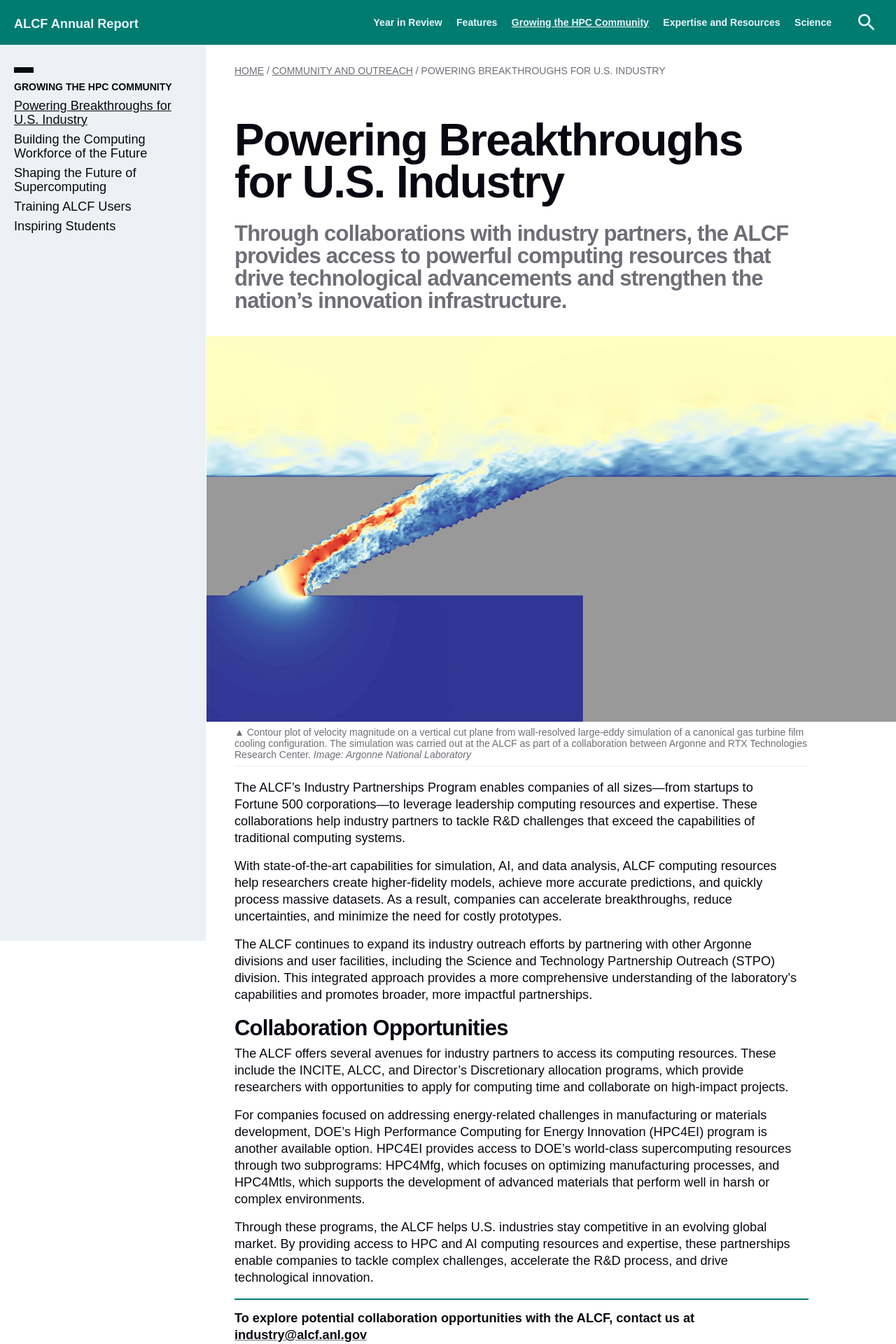
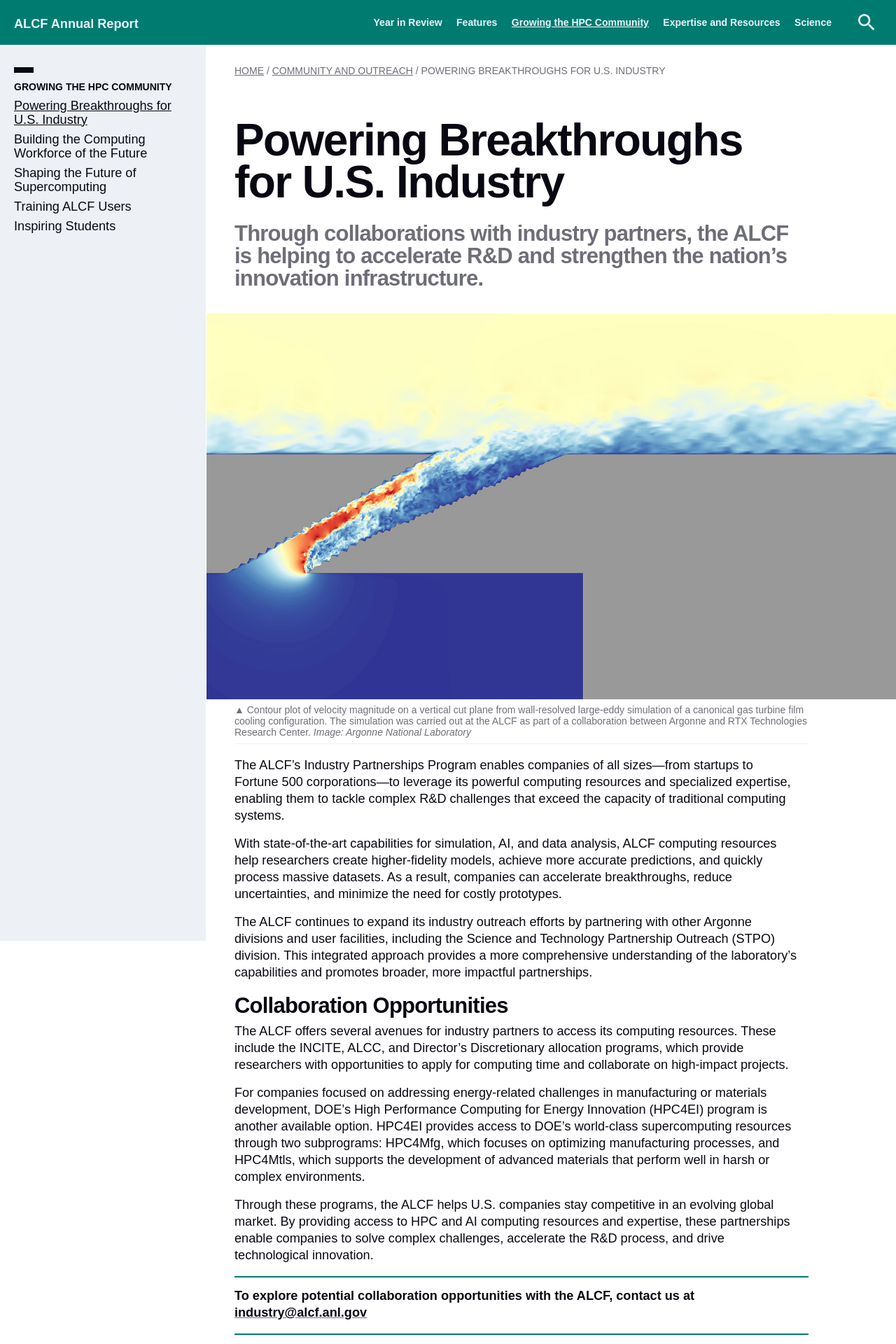
Before and after one commit to argonne-lcf/AR2024, a Jekyll site: the page built from 03_community/industry.md, in a window 1280 px wide. Shown: the top 1920 px of the page at 70% size. Built offline with Jekyll 4.4.1, drawn with Linux system fonts in a browser that asks for light colours; some web fonts are replaced.

Commit message:
Update industry-edits.md

```diff
--- a/03_community/industry.md
+++ b/03_community/industry.md
@@ -5,14 +5,14 @@ title: Powering Breakthroughs for U.S. Industry
 hero-img-source: ALCF_Industry.jpg
 hero-img-caption: "Contour plot of velocity magnitude on a vertical cut plane from wall-resolved large-eddy simulation of a canonical gas turbine film cooling configuration. The simulation was carried out at the ALCF as part of a collaboration between Argonne and RTX Technologies Research Center."
 hero-img-credit: "Argonne National Laboratory"
-intro: "Through collaborations with industry partners, the ALCF provides access to powerful computing resources that drive technological advancements and strengthen the nation’s innovation infrastructure."
+intro: "Through collaborations with industry partners, the ALCF is helping to accelerate R&D and strengthen the nation’s innovation infrastructure."
 
 
 theme: white
 permalink: community-and-outreach/industry
 ---
 
-The ALCF’s Industry Partnerships Program enables companies of all sizes—from startups to Fortune 500 corporations—to leverage leadership computing resources and expertise. These collaborations help industry partners to tackle R&D challenges that exceed the capabilities of traditional computing systems.
+The ALCF’s Industry Partnerships Program enables companies of all sizes—from startups to Fortune 500 corporations—to leverage its  powerful computing resources and specialized expertise, enabling them to tackle complex R&D challenges that exceed the capacity of traditional computing systems.
 
 With state-of-the-art capabilities for simulation, AI, and data analysis, ALCF computing resources help researchers create higher-fidelity models, achieve more accurate predictions, and quickly process massive datasets. As a result, companies can accelerate breakthroughs, reduce uncertainties, and minimize the need for costly prototypes.
 
@@ -23,7 +23,7 @@ The ALCF offers several avenues for industry partners to access its computing re
 
 For companies focused on addressing energy-related challenges in manufacturing or materials development, DOE’s High Performance Computing for Energy Innovation (HPC4EI) program is another available option. HPC4EI provides access to DOE’s world-class supercomputing resources through two subprograms: HPC4Mfg, which focuses on optimizing manufacturing processes, and HPC4Mtls, which supports the development of advanced materials that perform well in harsh or complex environments.
 
-Through these programs, the ALCF helps U.S. industries stay competitive in an evolving global market. By providing access to HPC and AI computing resources and expertise, these partnerships enable companies to tackle complex challenges, accelerate the R&D process, and drive technological innovation.
+Through these programs, the ALCF helps U.S. companies stay competitive in an evolving global market. By providing access to HPC and AI computing resources and expertise, these partnerships enable companies to solve complex challenges, accelerate the R&D process, and drive technological innovation.
 
 ---
 
```
